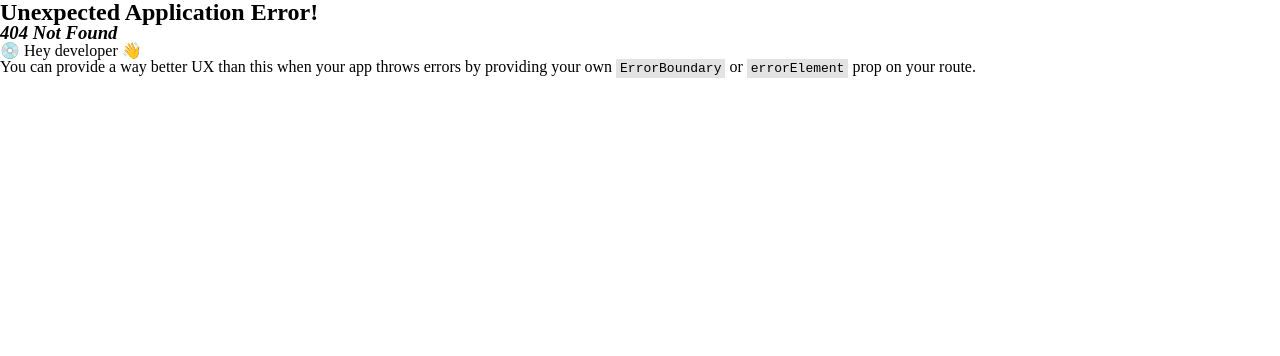
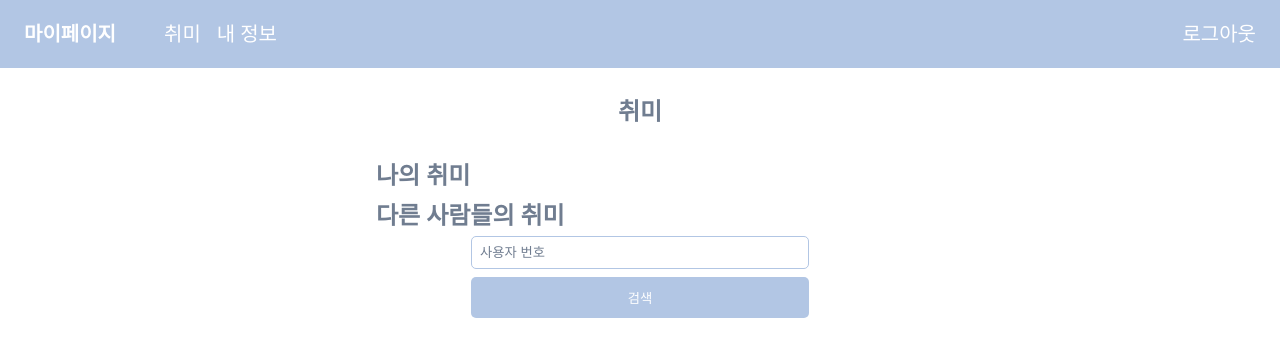
Before and after one commit to AND-SOPT-WEB/HanSeoKim, a React (Vite) app in the folder week4_assignment/my-project/: page /mypage in a window 1280 px wide. Before the commit this address had no page. Shown: the top 356 px of the page. Built offline with nearby package versions, Linux system fonts and the light colour scheme.

Commit message:
feat: mypage 탭 구현

```diff
--- a/week4_assignment/my-project/src/App.tsx
+++ b/week4_assignment/my-project/src/App.tsx
@@ -2,6 +2,7 @@ import { createBrowserRouter, RouterProvider } from "react-router-dom";
 
 import LoginPage from "./pages/loginPage/LoginPage";
 import SignUpPage from "./pages/signupPage/SignUpPage";
+import MyPage from "./pages/myPage/MyPage";
 
 const router = createBrowserRouter([
   {
@@ -11,6 +12,10 @@ const router = createBrowserRouter([
   {
     path: "/signup",
     element: <SignUpPage></SignUpPage>,
+  },
+  {
+    path: "/mypage",
+    element: <MyPage></MyPage>,
   },
 ]);
 
--- /dev/null
+++ b/week4_assignment/my-project/src/pages/myPage/MyInfo.tsx
@@ -0,0 +1,24 @@
+/** @jsxImportSource @emotion/react */
+import { mypageInput, mypageBtn } from "./MyPage.style";
+
+const MyInfo = () => {
+  return (
+    <>
+      <h1>내 정보 수정하기</h1>
+      <h2>새 비밀번호</h2>
+      <div>
+        <input css={mypageInput} type="text" />
+      </div>
+
+      <h2>새 취미</h2>
+      <div>
+        <input css={mypageInput} type="text" />
+        <button css={mypageBtn} type="button">
+          수정하기
+        </button>
+      </div>
+    </>
+  );
+};
+
+export default MyInfo;
--- /dev/null
+++ b/week4_assignment/my-project/src/pages/myPage/MyPage.style.ts
@@ -0,0 +1,79 @@
+import { css } from "@emotion/react";
+import { Theme } from "../../styles/theme";
+
+export const mypageHeaderStyle = css`
+  display: flex;
+  justify-content: space-between;
+  padding: 1.5rem;
+  font-size: ${Theme.text.medium.fontSize};
+  background-color: ${Theme.color.lightGray_1};
+  color: ${Theme.color.white};
+  font-weight: 300;
+
+  .mypage {
+    font-weight: 600;
+    margin-right: 2rem;
+  }
+
+  .header_left {
+    display: flex;
+    gap: 1rem;
+  }
+
+  & p {
+    cursor: pointer;
+  }
+`;
+
+export const mypageText = css`
+  display: flex;
+  flex-direction: column;
+  align-items: center;
+  margin: 0 auto;
+  width: 50%;
+  h1 {
+    display: flex;
+    justify-content: center;
+    margin: 2rem;
+    font-size: ${Theme.text.large.fontSize};
+    color: ${Theme.color.lightGray_3};
+  }
+  h2 {
+    align-self: start;
+    margin-left: 3.5rem;
+    margin-bottom: 0.5rem;
+    margin-top: 0.5rem;
+    font-size: ${Theme.text.large.fontSize};
+    color: ${Theme.color.lightGray_3};
+  }
+  div {
+    display: flex;
+    flex-direction: column;
+  }
+`;
+
+export const mypageInput = css`
+  padding: 0.5rem;
+  width: 20rem;
+  border: 1px solid ${Theme.color.lightGray_1};
+  border-radius: 5px;
+  margin-bottom: 0.5rem;
+  ::placeholder {
+    color: ${Theme.color.lightGray_3};
+  }
+`;
+
+export const mypageBtn = css`
+  width: 100%;
+  padding: 0.7rem 1rem;
+  margin-bottom: 0.5rem;
+  color: ${Theme.color.white};
+  background-color: ${Theme.color.lightGray_1};
+  border: 0px solid;
+  border-radius: 5px;
+  cursor: pointer;
+  :hover {
+    background-color: ${Theme.color.lightGray_3};
+    transition: all 1s;
+  }
+`;
--- a/week4_assignment/my-project/src/pages/myPage/MyPage.tsx
+++ b/week4_assignment/my-project/src/pages/myPage/MyPage.tsx
@@ -0,0 +1,33 @@
+/** @jsxImportSource @emotion/react */
+import { useState } from "react";
+import { mypageHeaderStyle } from "./MyPage.style";
+import MyInfo from "./MyInfo";
+import SearchHobby from "./SearchHobby";
+import { mypageText } from "./MyPage.style";
+
+const MyPage = () => {
+  const [switchTab, setSwitchTab] = useState("취미");
+
+  return (
+    <>
+      <div>
+        <header css={mypageHeaderStyle}>
+          <div className="header_left">
+            <p className="mypage">마이페이지</p>
+            <p onClick={() => setSwitchTab("취미")}>취미</p>
+            <p onClick={() => setSwitchTab("정보")}>내 정보</p>
+          </div>
+          <div>
+            <p>로그아웃</p>
+          </div>
+        </header>
+        <main css={mypageText}>
+          {switchTab === "취미" && <SearchHobby></SearchHobby>}
+          {switchTab === "정보" && <MyInfo></MyInfo>}
+        </main>
+      </div>
+    </>
+  );
+};
+
+export default MyPage;
--- /dev/null
+++ b/week4_assignment/my-project/src/pages/myPage/SearchHobby.tsx
@@ -0,0 +1,21 @@
+/** @jsxImportSource @emotion/react */
+import { mypageInput } from "./MyPage.style";
+import { mypageBtn } from "./MyPage.style";
+
+const SearchHobby = () => {
+  return (
+    <>
+      <h1>취미</h1>
+      <h2>나의 취미</h2>
+      <h2>다른 사람들의 취미</h2>
+      <div>
+        <input css={mypageInput} type="text" placeholder="사용자 번호" />
+        <button css={mypageBtn} type="button">
+          검색
+        </button>
+      </div>
+    </>
+  );
+};
+
+export default SearchHobby;
--- a/week4_assignment/my-project/src/pages/signupPage/Name.tsx
+++ b/week4_assignment/my-project/src/pages/signupPage/funnelContents/Name.tsx
@@ -1,5 +1,5 @@
 /** @jsxImportSource @emotion/react */
-import { ChangeEvent, useRef, useState } from "react";
+import { ChangeEvent, useState } from "react";
 import {
   funnelTitleStyle,
   funnelInputStyle,
--- a/week4_assignment/my-project/src/pages/signupPage/funnelContents.style.ts
+++ b/week4_assignment/my-project/src/pages/signupPage/funnelContents/funnelContents.style.ts
@@ -1,5 +1,5 @@
 import { css } from "@emotion/react";
-import { Theme } from "../../styles/theme";
+import { Theme } from "../../../styles/theme";
 
 export const funnelWrapperStyle = css`
   display: flex;
```
Also changed, not shown: week4_assignment/my-project/src/pages/signupPage/SignUpPage.tsx (+4 -4 lines), week4_assignment/my-project/src/pages/signupPage/funnelContents/Hobby.tsx (renamed from week4_assignment/my-project/src/pages/signupPage/Hobby.tsx), week4_assignment/my-project/src/pages/signupPage/funnelContents/Password.tsx (renamed from week4_assignment/my-project/src/pages/signupPage/Password.tsx).
